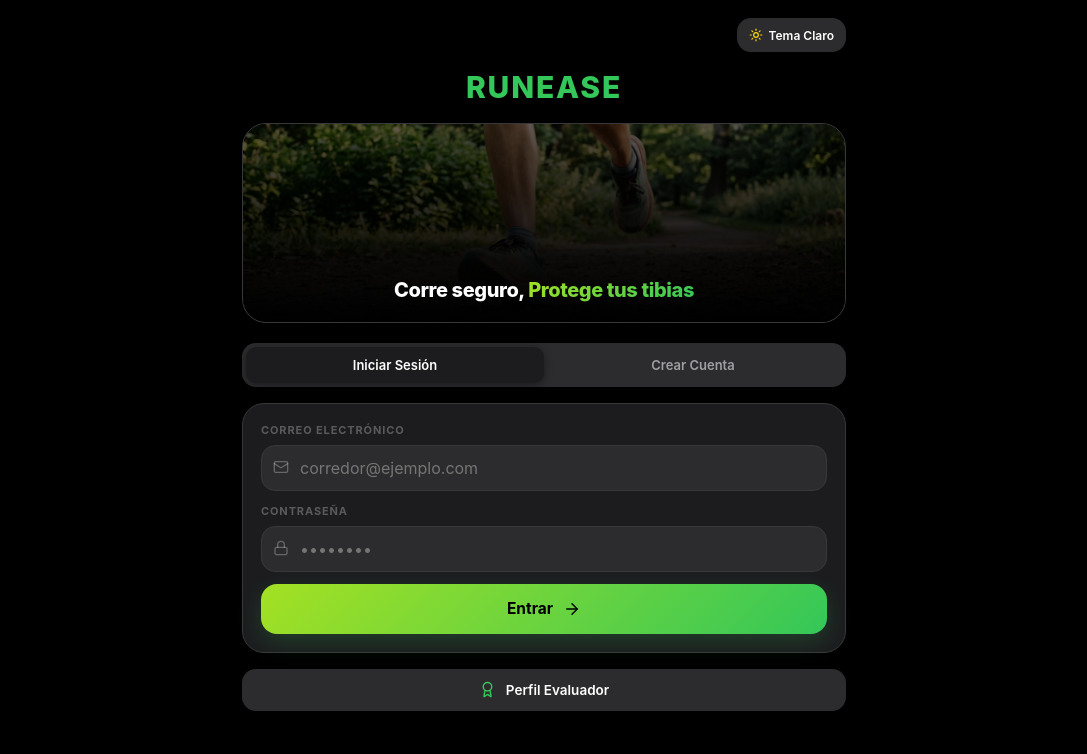
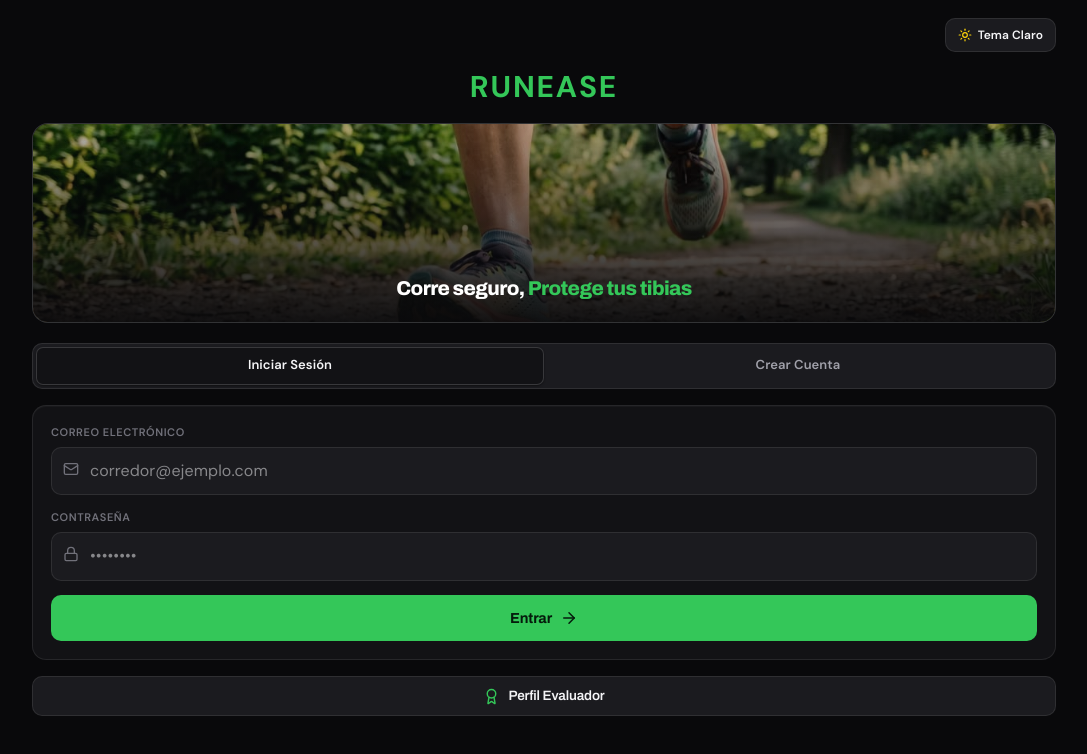
Before and after one commit to Davis123S/runsindolor-app, a React (Vite) app: page / in a window 1280 px wide. Shown: the top 754 px of the page, without its empty margins (96-1183 px from the left). Built offline with nearby package versions, Linux system fonts and the light colour scheme.

Commit message:
Actualizar fuentes y estilos RunEase

```diff
--- a/index.html
+++ b/index.html
@@ -1,11 +1,17 @@
 <!doctype html>
-<html lang="en">
+<html lang="es">
 
 <head>
   <meta charset="UTF-8" />
-  <link rel="icon" type="image/svg+xml" href="/favicon.svg" />
   <meta name="viewport" content="width=device-width, initial-scale=1.0, viewport-fit=cover" />
-  <title>tesis-tibias</title>
+  <meta name="theme-color" content="#09090b" />
+  <title>RunEase — Prevención SETM</title>
+  <meta name="description" content="Prototipo interactivo de salud digital para la prevención primaria del Síndrome de Estrés Tibial Medial (SETM) en corredores principiantes." />
+  <link rel="icon" type="image/svg+xml" href="/icon.svg" />
+  <link rel="apple-touch-icon" href="/icon.svg" />
+  <link rel="preconnect" href="https://fonts.googleapis.com" />
+  <link rel="preconnect" href="https://fonts.gstatic.com" crossorigin />
+  <link href="https://fonts.googleapis.com/css2?family=Archivo:wght@600;700;800&family=DM+Sans:ital,opsz,wght@0,9..40,400;0,9..40,500;0,9..40,600;0,9..40,700;1,9..40,400&family=JetBrains+Mono:wght@500;600;700&display=swap" rel="stylesheet" />
 </head>
 
 <body>
@@ -14,8 +20,3 @@
 </body>
 
 </html>
-
-
-
-<link rel="icon" type="image/svg+xml" href="/icon.svg" />
-<link rel="apple-touch-icon" href="/icon.svg" />
--- a/src/index.css
+++ b/src/index.css
@@ -1,3 +1,5 @@
+@import "tailwindcss";
+
 *,
 :before,
 :after {
@@ -6,70 +8,92 @@
 }
 
 :root {
-  --bg: #000000;
-  --surface: #1c1c1e;
-  --surface-2: #2c2c2e;
-  --ink: #ffffff;
-  --ink-2: #ebebf599;
-  --ink-3: #ebebf54d;
-  --line: #38383a;
-  --orange: #ff2e55;
+  /* Paleta RunEase — Oscuro Deportivo Editorial (sin neón ni brillos artificiales) */
+  --bg: #09090b;
+  --surface: #121215;
+  --surface-2: #1b1b1f;
+  --ink: #f4f4f6;
+  --ink-2: #a1a1aa;
+  --ink-3: #71717a;
+  --line: rgba(255, 255, 255, 0.085);
+  --line-strong: rgba(255, 255, 255, 0.16);
+
+  /* Tus colores de marca, planos y quirúrgicos */
+  --orange: #ff3b5c;
   --pink: #34c759;
-  --grad: linear-gradient(135deg, #a4e123 0%, #34c759 100%);
-  --grad-text: linear-gradient(135deg, #a4e123 0%, #34c759 100%);
+  --pink-ink: #051b0c;
+  --grad: #34c759;
+  --grad-text: #34c759;
   --accent: #32ade6;
   --danger: #ff453a;
-  --glow: 0 8px 24px #34c75933;
-  --shadow-card: none;
-  --shadow-bar: 0 16px 40px #000000aa;
-  --shadow-pill: 0 2px 8px #00000066;
-  --font-display: -apple-system, BlinkMacSystemFont, "SF Pro Display", system-ui, sans-serif;
-  --font-body: -apple-system, BlinkMacSystemFont, "SF Pro Text", system-ui, sans-serif;
-  --ease: cubic-bezier(.2, .8, .2, 1);
-  --spring: cubic-bezier(.34, 1.56, .64, 1);
+
+  /* Elevación sobria (cero glow neón) */
+  --glow: none;
+  --shadow-card: 0 1px 0 rgba(255, 255, 255, 0.03) inset;
+  --shadow-bar: 0 -1px 0 rgba(255, 255, 255, 0.08);
+  --shadow-pill: 0 1px 2px rgba(0, 0, 0, 0.45);
+
+  /* Par tipográfico atlético + clínico */
+  --font-display: "Archivo", -apple-system, BlinkMacSystemFont, sans-serif;
+  --font-body: "DM Sans", -apple-system, BlinkMacSystemFont, sans-serif;
+  --font-mono: "JetBrains Mono", ui-monospace, SFMono-Regular, monospace;
+
+  /* Transiciones precisas (sin rebotes caricaturescos) */
+  --ease: cubic-bezier(0.16, 1, 0.3, 1);
+  --spring: cubic-bezier(0.16, 1, 0.3, 1);
   --text-scale: 1;
   color-scheme: dark;
 }
 
-/* Tema Claro estilo Apple Salud / iOS Light */
+/* Tema Claro Editorial Clínico-Deportivo */
 html[data-theme="light"] {
-  --bg: #f2f2f7;
+  --bg: #f5f5f3;
   --surface: #ffffff;
-  --surface-2: #e5e5ea;
-  --ink: #1c1c1e;
-  --ink-2: #3c3c4399;
-  --ink-3: #3c3c4366;
-  --line: #d1d1d6;
-  --pink: #28a745;
-  --grad: linear-gradient(135deg, #98d81d 0%, #34c759 100%);
-  --grad-text: linear-gradient(135deg, #1e8e3e 0%, #28a745 100%);
-  --glow: 0 8px 20px #34c75928;
-  --shadow-card: 0 2px 10px #0000000a;
-  --shadow-bar: 0 12px 32px #0000001f;
-  --shadow-pill: 0 2px 6px #00000018;
+  --surface-2: #ecece9;
+  --ink: #111214;
+  --ink-2: #52525b;
+  --ink-3: #71717a;
+  --line: rgba(17, 18, 20, 0.09);
+  --line-strong: rgba(17, 18, 20, 0.16);
+
+  --pink: #1f9d45;
+  --pink-ink: #ffffff;
+  --grad: #1f9d45;
+  --grad-text: #1f9d45;
+  --glow: none;
+  --shadow-card: 0 1px 2px rgba(17, 18, 20, 0.04);
+  --shadow-bar: 0 -1px 0 rgba(17, 18, 20, 0.08);
+  --shadow-pill: 0 1px 3px rgba(17, 18, 20, 0.1);
   color-scheme: light;
 }
 
 html[data-font="large"] {
-  --text-scale: 1.15;
+  --text-scale: 1.14;
 }
 
 html[data-font="xlarge"] {
-  --text-scale: 1.3;
+  --text-scale: 1.28;
+}
+
+html,
+body {
+  background: var(--bg);
+  color: var(--ink);
+  margin: 0;
+  overflow-x: hidden;
+  transition: background 0.2s ease, color 0.2s ease;
+  -webkit-text-size-adjust: 100%;
+  -webkit-tap-highlight-color: transparent;
+  -webkit-font-smoothing: antialiased;
+  -moz-osx-font-smoothing: grayscale;
 }
 
 html,
 body,
 #root {
   width: 100%;
-  background: var(--bg);
-  color: var(--ink);
   margin: 0;
   padding: 0;
-  overflow-x: hidden;
-  transition: background .25s ease, color .25s ease;
-  -webkit-text-size-adjust: 100%;
-  -webkit-tap-highlight-color: transparent;
 }
 
 body {
@@ -79,6 +103,7 @@ body {
   min-width: 320px;
   font-size: calc(15px * var(--text-scale));
   line-height: 1.55;
+  letter-spacing: 0.005em;
 }
 
 button,
@@ -98,7 +123,6 @@ textarea {
   font-size: max(16px, 1em);
 }
 
-
 button {
   cursor: pointer;
   background: transparent;
@@ -114,7 +138,7 @@ select:focus-visible {
 
 ::selection {
   background: var(--pink);
-  color: #000;
+  color: var(--pink-ink);
 }
 
 img,
@@ -123,45 +147,56 @@ svg {
   display: block;
 }
 
+/* Sin degradado de texto artificial: acento plano y limpio */
 .grad-text {
-  background: var(--grad-text);
-  color: transparent;
-  -webkit-background-clip: text;
-  background-clip: text;
+  background: none;
+  -webkit-background-clip: initial;
+  background-clip: initial;
+  color: var(--pink);
 }
 
 .app {
   min-height: 100dvh;
-  padding-bottom: calc(108px + env(safe-area-inset-bottom, 0px));
+  padding-bottom: calc(88px + env(safe-area-inset-bottom, 0px));
 }
 
+/* Barra superior limpia, fija y discreta */
 .topbar {
   z-index: 40;
-  padding: calc(env(safe-area-inset-top, 0px) + 12px) 16px;
-  background: color-mix(in srgb, var(--bg) 84%, transparent);
-  -webkit-backdrop-filter: blur(16px);
-  backdrop-filter: blur(16px);
-  border-bottom: 1px solid transparent;
+  padding: calc(env(safe-area-inset-top, 0px) + 10px) 16px;
+  background: color-mix(in srgb, var(--bg) 88%, transparent);
+  -webkit-backdrop-filter: blur(18px);
+  backdrop-filter: blur(18px);
+  border-bottom: 1px solid var(--line);
   align-items: center;
   justify-content: space-between;
   gap: 8px;
-  transition: border-color .2s, background .25s;
+  transition: border-color 0.2s, background 0.2s;
   display: flex;
   position: sticky;
   top: 0;
 }
 
+.topbar-inner {
+  width: 100%;
+  max-width: 1080px;
+  margin: 0 auto;
+  display: flex;
+  align-items: center;
+  justify-content: space-between;
+  gap: 10px;
+}
+
 .topbar.scrolled {
-  border-bottom-color: var(--line);
+  border-bottom-color: var(--line-strong);
 }
 
 .brand-mark {
   background: #ffffff;
-  width: 38px;
-  height: 38px;
-  border: 1px solid var(--line);
-  box-shadow: var(--shadow-pill);
-  border-radius: 11px;
+  width: 34px;
+  height: 34px;
+  border: 1px solid var(--line-strong);
+  border-radius: 9px;
   flex-shrink: 0;
   place-items: center;
   display: grid;
@@ -170,18 +205,44 @@ svg {
 .screen {
   max-width: 640px;
   margin: 0 auto;
-  padding: 8px 18px 24px;
+  padding: 18px 18px 28px;
+}
+
+@media (min-width: 900px) {
+  .screen {
+    max-width: 1080px;
+    padding: 26px 28px 36px;
+  }
+
+  .desktop-split {
+    display: grid;
+    grid-template-columns: minmax(0, 1.08fr) minmax(0, 0.92fr);
+    gap: 20px;
+    align-items: start;
+  }
+
+  .desktop-grid-3 {
+    display: grid;
+    grid-template-columns: repeat(3, minmax(0, 1fr));
+    gap: 14px;
+  }
+
+  .desktop-grid-2 {
+    display: grid;
+    grid-template-columns: repeat(2, minmax(0, 1fr));
+    gap: 14px;
+  }
 }
 
 .stagger>* {
-  animation: rise .45s var(--ease) both;
-  animation-delay: calc(var(--i, 0) * 45ms + 40ms);
+  animation: rise 0.24s var(--ease) both;
+  animation-delay: calc(var(--i, 0) * 28ms);
 }
 
 @keyframes rise {
   0% {
     opacity: 0;
-    transform: translateY(14px);
+    transform: translateY(6px);
   }
 
   to {
@@ -190,48 +251,64 @@ svg {
   }
 }
 
+@media (prefers-reduced-motion: reduce) {
+  .stagger>* {
+    animation: none;
+  }
+
+  .gauge-needle,
+  .seg-pill,
+  .hero-bg {
+    transition: none;
+  }
+}
+
 .stack {
   flex-direction: column;
-  gap: 12px;
+  gap: 14px;
   display: flex;
 }
 
 .block {
-  margin-top: 22px;
+  margin-top: 24px;
 }
 
+/* Jerarquía tipográfica deportiva con autoridad */
 .display {
   font-family: var(--font-display);
   margin: 0;
-  font-size: calc(30px * var(--text-scale));
+  font-size: calc(28px * var(--text-scale));
   font-weight: 800;
-  letter-spacing: -0.02em;
+  letter-spacing: -0.03em;
   line-height: 1.08;
+  text-wrap: balance;
 }
 
 .h2 {
   font-family: var(--font-display);
   margin: 0;
-  font-size: calc(20px * var(--text-scale));
+  font-size: calc(19px * var(--text-scale));
   font-weight: 700;
-  letter-spacing: -0.01em;
+  letter-spacing: -0.02em;
   line-height: 1.2;
+  text-wrap: balance;
 }
 
 .h3 {
   font-family: var(--font-display);
   margin: 0;
-  font-size: calc(16px * var(--text-scale));
-  font-weight: 600;
-  line-height: 1.3;
+  font-size: calc(15.5px * var(--text-scale));
+  font-weight: 700;
+  letter-spacing: -0.015em;
+  line-height: 1.28;
 }
 
 .eyebrow {
-  letter-spacing: .08em;
-  text-transform: uppercase;
+  letter-spacing: 0.05em;
   color: var(--ink-3);
   font-size: calc(11px * var(--text-scale));
-  font-weight: 700;
+  font-weight: 600;
+  text-transform: uppercase;
 }
 
 .muted {
@@ -244,33 +321,64 @@ svg {
 
 .tnum {
   font-variant-numeric: tabular-nums;
+  font-family: var(--font-mono);
+  letter-spacing: -0.02em;
 }
 
-/* Tarjetas Hero con Fotografía Original (mantiene contraste sobre foto en ambos temas) */
+/* Etiquetas limpias sin apariencia de "pastilla de IA" */
+.badge {
+  display: inline-flex;
+  align-items: center;
+  gap: 5px;
+  padding: 2px 0;
+  border-radius: 4px;
+  font-family: var(--font-mono);
+  font-size: calc(11px * var(--text-scale));
+  font-weight: 600;
+  letter-spacing: 0.04em;
+  text-transform: uppercase;
+  color: var(--pink);
+  background: transparent;
+}
+
+.badge.tnum {
+  padding: 3px 8px;
+  border-radius: 6px;
+  background: var(--surface-2);
+  border: 1px solid var(--line);
+  color: var(--ink);
+  text-transform: none;
+  letter-spacing: 0;
+}
+
+/* Hero fotográfico editorial — limpio, nítido y sin zoom exagerado */
 .hero-card {
   position: relative;
-  border-radius: 24px;
+  border-radius: 16px;
   overflow: hidden;
-  border: 1px solid var(--line);
-  background: #000000;
+  border: 1px solid var(--line-strong);
+  background: #0b0c0e;
   color: #ffffff;
-  min-height: 220px;
+  min-height: 210px;
   display: flex;
   flex-direction: column;
   justify-content: flex-end;
-  padding: 20px;
-  box-shadow: var(--shadow-card);
+  padding: 22px;
 }
 
 .hero-card .muted {
-  color: #ebebf5cc;
+  color: rgba(244, 244, 246, 0.82);
 }
 
 .hero-card .grad-text {
-  background: linear-gradient(135deg, #a4e123 0%, #34c759 100%);
-  -webkit-background-clip: text;
-  background-clip: text;
-  color: transparent;
+  background: none;
+  -webkit-background-clip: initial;
+  background-clip: initial;
+  color: #34c759;
+}
+
+.hero-card .badge {
+  color: #34c759;
 }
 
 .hero-bg {
@@ -279,18 +387,16 @@ svg {
   width: 100%;
   height: 100%;
   object-fit: cover;
-  opacity: 0.48;
-  transition: transform 0.6s var(--ease);
-}
-
-.hero-card:hover .hero-bg {
-  transform: scale(1.03);
+  opacity: 0.78;
 }
 
 .hero-overlay {
   position: absolute;
   inset: 0;
-  background: linear-gradient(180deg, #00000033 0%, #000000dd 68%, #000000 100%);
+  background: linear-gradient(180deg,
+      rgba(9, 9, 11, 0.1) 0%,
+      rgba(9, 9, 11, 0.56) 56%,
+      rgba(9, 9, 11, 0.94) 100%);
 }
 
 .hero-content {
@@ -298,52 +404,84 @@ svg {
   z-index: 2;
 }
 
+/* Botones táctiles, sólidos y directos (cero halo neón) */
 .btn {
-  min-height: 50px;
+  min-height: 46px;
   font-family: var(--font-display);
-  transition: transform .2s var(--spring), filter .2s;
+  transition: transform 0.14s var(--ease), background 0.16s ease, border-color 0.16s ease, opacity 0.16s ease;
   -webkit-user-select: none;
   user-select: none;
-  border-radius: 16px;
+  border-radius: 10px;
   justify-content: center;
   align-items: center;
-  gap: 10px;
-  padding: 0 20px;
-  font-size: calc(15.5px * var(--text-scale));
+  gap: 8px;
+  padding: 0 18px;
+  font-size: calc(14.5px * var(--text-scale));
   font-weight: 700;
+  letter-spacing: -0.01em;
   display: inline-flex;
   width: 100%;
+  white-space: nowrap;
 }
 
-.btn:active,
-.tap:active {
-  transform: scale(.97);
+.btn:disabled {
+  opacity: 0.42;
+  cursor: not-allowed;
+}
+
+.btn:active:not(:disabled),
+.tap:active:not(:disabled) {
+  transform: scale(0.985);
 }
 
 .btn-primary {
-  background: var(--grad);
-  color: #000000;
-  box-shadow: var(--glow);
+  background: var(--pink);
+  color: var(--pink-ink);
+  box-shadow: none;
+}
+
+.btn-primary:hover:not(:disabled) {
+  filter: brightness(1.06);
 }
 
 .btn-soft {
   background: var(--surface-2);
   color: var(--ink);
-  border-radius: 14px;
-  min-height: 42px;
+  border: 1px solid var(--line);
+  border-radius: 10px;
+  min-height: 40px;
   padding: 0 14px;
   font-size: calc(13.5px * var(--text-scale));
   font-weight: 600;
-  transition: background .2s;
+  transition: background 0.16s ease, border-color 0.16s ease;
+  display: inline-flex;
+  align-items: center;
+  justify-content: center;
+  gap: 8px;
+  white-space: nowrap;
 }
 
+.btn-soft:hover:not(:disabled) {
+  border-color: var(--line-strong);
+}
+
+/* Superficies limpias y precisas (menos "burbuja", más hardware deportivo) */
 .card {
   background: var(--surface);
   border: 1px solid var(--line);
-  border-radius: 22px;
+  border-radius: 14px;
   padding: 18px;
   box-shadow: var(--shadow-card);
-  transition: background .25s, border-color .25s;
+  transition: background 0.2s ease, border-color 0.2s ease;
+}
+
+/* Evita el efecto pesado de "tarjeta con borde dentro de tarjeta" */
+.card .card {
+  background: var(--surface-2);
+  border-radius: 10px;
+  border-color: transparent;
+  padding: 14px;
+  box-shadow: none;
 }
 
 .input-group {
@@ -356,16 +494,18 @@ svg {
 .input-field {
   background: var(--surface-2);
   border: 1px solid var(--line);
-  border-radius: 14px;
-  padding: 12px 14px;
+  border-radius: 10px;
+  padding: 11px 13px;
   color: var(--ink);
   width: 100%;
-  transition: border-color .2s, background .2s;
+  min-height: 44px;
+  transition: border-color 0.16s ease, background 0.16s ease;
 }
 
 .input-field:focus {
   outline: none;
   border-color: var(--pink);
+  background: var(--surface);
 }
 
 .grid-2 {
@@ -374,78 +514,82 @@ svg {
   display: grid;
 }
 
+/* Contenedor de ícono sobrio y técnico (sin recuadro pastel saturado) */
 .icon-tile {
-  background: color-mix(in srgb, var(--c, var(--pink)) 16%, transparent);
-  width: 42px;
-  height: 42px;
+  background: color-mix(in srgb, var(--c, var(--pink)) 9%, transparent);
+  border: 1px solid color-mix(in srgb, var(--c, var(--pink)) 24%, var(--line));
+  width: 38px;
+  height: 38px;
   color: var(--c, var(--pink));
-  border-radius: 13px;
+  border-radius: 9px;
   flex-shrink: 0;
   place-items: center;
   display: grid;
 }
 
-/* Selectores segmentados estilo iOS */
+/* Selector segmentado nítido y plano */
 .seg {
   grid-template-columns: repeat(var(--n, 2), minmax(0, 1fr));
   background: var(--surface-2);
-  border-radius: 14px;
-  padding: 4px;
+  border: 1px solid var(--line);
+  border-radius: 10px;
+  padding: 3px;
   display: grid;
   position: relative;
 }
 
 .seg-pill {
-  width: calc((100% - 8px) / var(--n, 2));
+  width: calc((100% - 6px) / var(--n, 2));
   background: var(--surface);
+  border: 1px solid var(--line-strong);
   box-shadow: var(--shadow-pill);
-  transition: transform .35s var(--spring);
-  border-radius: 10px;
+  transition: transform 0.22s var(--ease);
+  border-radius: 7px;
   position: absolute;
-  top: 4px;
-  bottom: 4px;
-  left: 4px;
+  top: 3px;
+  bottom: 3px;
+  left: 3px;
 }
 
 .seg-btn {
   z-index: 1;
-  min-height: 36px;
+  min-height: 38px;
   color: var(--ink-2);
   justify-content: center;
   align-items: center;
   gap: 6px;
   font-size: calc(13px * var(--text-scale));
   font-weight: 600;
-  transition: color .2s;
+  transition: color 0.16s ease;
   display: flex;
   position: relative;
+  white-space: nowrap;
 }
 
 .seg-btn.on {
   color: var(--ink);
 }
 
-/* Barra inferior de 6 pestañas */
+/* Barra inferior anclada estilo app nativa iOS / Strava (no isla flotante) */
 .tabbar {
-  left: 10px;
-  right: 10px;
-  bottom: calc(10px + env(safe-area-inset-bottom, 0px));
+  left: 0;
+  right: 0;
+  bottom: 0;
   z-index: 50;
   -webkit-backdrop-filter: blur(20px);
   backdrop-filter: blur(20px);
-  border: 1px solid var(--line);
-  background: color-mix(in srgb, var(--surface) 90%, transparent);
-  border-radius: 26px;
-  max-width: 600px;
-  margin: 0 auto;
-  padding: 6px 4px;
+  border-top: 1px solid var(--line);
+  background: color-mix(in srgb, var(--bg) 92%, transparent);
+  padding: 4px 6px calc(6px + env(safe-area-inset-bottom, 0px));
   position: fixed;
   box-shadow: var(--shadow-bar);
 }
 
 .tabbar-inner {
+  max-width: 680px;
+  margin: 0 auto;
   grid-template-columns: repeat(6, minmax(0, 1fr));
-  height: 54px;
+  height: 52px;
   display: grid;
 }
 
@@ -455,17 +599,30 @@ svg {
   justify-content: center;
   align-items: center;
   gap: 3px;
-  font-size: 10px;
+  font-size: 10.5px;
   font-weight: 600;
-  transition: color .2s;
+  letter-spacing: 0.01em;
+  transition: color 0.16s ease;
   display: flex;
+  min-height: 44px;
+  position: relative;
 }
 
 .tab.on {
   color: var(--pink);
 }
 
-/* Medidor de dolor */
+.tab.on::before {
+  content: "";
+  position: absolute;
+  top: -4px;
+  width: 22px;
+  height: 2px;
+  border-radius: 1px;
+  background: var(--pink);
+}
+
+/* Medidor clínico EVA */
 .gauge-wrap {
   flex-direction: column;
   align-items: center;
@@ -474,14 +631,14 @@ svg {
 
 .gauge {
   width: 100%;
-  max-width: 280px;
+  max-width: 268px;
   height: auto;
   display: block;
 }
 
 .gauge-needle {
   transform-origin: 150px 150px;
-  transition: transform .7s var(--spring);
+  transition: transform 0.35s var(--ease);
 }
 
 .gauge-value {
@@ -489,6 +646,7 @@ svg {
   margin-top: 4px;
   font-size: 46px;
   font-weight: 800;
+  letter-spacing: -0.04em;
   line-height: 1;
 }
 
@@ -502,69 +660,72 @@ svg {
 
 .pain-dot {
   aspect-ratio: 1;
+  min-height: 36px;
   background: var(--surface-2);
+  border: 1px solid var(--line);
   color: var(--ink-2);
-  border-radius: 10px;
-  font-size: 13px;
+  border-radius: 7px;
+  font-family: var(--font-mono);
+  font-size: 12.5px;
   font-weight: 700;
-  transition: transform .2s var(--spring), background .2s;
+  transition: background 0.14s ease, color 0.14s ease, border-color 0.14s ease;
 }
 
 .pain-dot.on {
   background: var(--c);
-  color: #000;
-  transform: scale(1.12);
+  border-color: var(--c);
+  color: #051b0c;
 }
 
 .pain-advice {
-  background: color-mix(in srgb, var(--c) 15%, transparent);
-  border: 1px solid color-mix(in srgb, var(--c) 35%, transparent);
-  border-radius: 16px;
+  background: color-mix(in srgb, var(--c) 10%, var(--surface-2));
+  border: 1px solid color-mix(in srgb, var(--c) 32%, var(--line));
+  border-radius: 10px;
   align-items: center;
   gap: 10px;
   width: 100%;
   margin-top: 16px;
-  padding: 14px;
+  padding: 13px 14px;
   font-weight: 600;
   display: flex;
 }
 
-.badge {
-  letter-spacing: .05em;
+.meta-kicker {
+  color: var(--pink);
+  font-family: var(--font-mono);
+  font-size: 11px;
+  font-weight: 600;
+  letter-spacing: 0.04em;
   text-transform: uppercase;
-  color: var(--pink);
-  background: color-mix(in srgb, var(--pink) 15%, transparent);
-  border-radius: 999px;
+  display: inline-flex;
   align-items: center;
   gap: 6px;
-  padding: 4px 10px;
-  font-size: 10.5px;
-  font-weight: 700;
-  display: inline-flex;
 }
 
+/* Notificación discreta (sin borde neón gigante) */
 .toast {
   position: fixed;
-  top: 76px;
+  top: 66px;
   left: 50%;
   transform: translateX(-50%);
   z-index: 90;
-  background: var(--surface);
-  border: 1px solid var(--pink);
-  color: var(--ink);
-  padding: 10px 18px;
-  border-radius: 999px;
+  background: var(--ink);
+  color: var(--bg);
+  padding: 9px 16px;
+  border-radius: 10px;
   font-size: 13px;
   font-weight: 600;
-  box-shadow: var(--shadow-bar);
-  animation: rise .3s var(--ease);
+  box-shadow: 0 10px 28px rgba(0, 0, 0, 0.28);
+  animation: rise 0.2s var(--ease);
+  white-space: nowrap;
 }
 
+/* Nota legal limpia con línea divisoria (sin caja punteada de wireframe) */
 .footer-note {
   color: var(--ink-3);
-  border: 1px dashed var(--line);
-  border-radius: 16px;
+  border-top: 1px solid var(--line);
   margin-top: 28px;
-  padding: 14px;
+  padding: 14px 2px 4px;
   font-size: calc(12px * var(--text-scale));
+  line-height: 1.55;
 }
```
